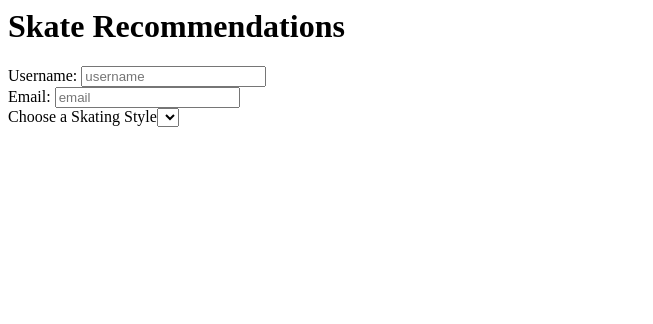
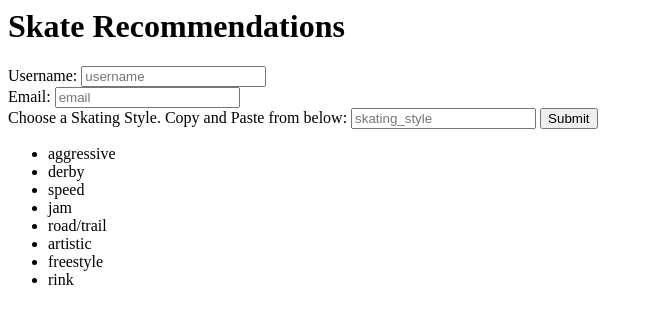
Before and after one commit to tinachip1/nucamp-grad-project, a Flask app: page / in a window 1280 px wide. Shown: the top 324 px of the page, without its empty margins (0-653 px from the left). Run offline with Flask 2, Linux system fonts and the light colour scheme; lists and menus that the app fills with data are empty.

Commit message:
Repository rebuild

```diff
--- a/app.py
+++ b/app.py
@@ -1,12 +1,10 @@
 import sqlite3
 from flask import Flask, render_template, request, session
-#from forms import SkaterInfo
-
-
+import os
 
 
 app = Flask(__name__)
-#app.secret_key = "4E8C15F8-E962-4DA5-8C81-ADB837B67D52"
+app.secret_key = "4E8C15F8-E962-4DA5-8C81-ADB837B67D52"
 
 
 
@@ -14,21 +12,29 @@ app = Flask(__name__)
 def home():
     return render_template("form.html")
 
-@app.route("/userrec/", methods=["POST", "GET"])
+def db_connection():
+    conn = None
+    try:
+        conn = sqlite3.connect("skaterecommendations.db")
+    except sqlite3.error as e:
+        print(e)
+    return conn
+
+@app.route("/userrec/", methods=["POST"])
 def userrec():
+    conn = db_connection()
+    cursor = conn.cursor()
+
     if request.method == "POST":
         try:
             username = request.form["username"]
             email = request.form["email"]
             skating_style = request.form["skating_style"]
 
-            with sqlite3.connect("skaterecommendations.db") as conn:
-                cur = conn.cursor()
+            conn.execute("INSERT INTO skaters (username, email, skating_style) VALUES (?,?,?)",(username, email, skating_style))
 
-                cur.execute("INSERT INTO skaters (username, email, skating_style) VALUES (?,?,?)",(username, email, skating_style))
-
-                conn.commit()
-                msg = "Record successfully added"
+            conn.commit()
+            msg = "Record successfully added"
         except:
             conn.rollback()
             msg = "Error in insert operation"
@@ -38,22 +44,6 @@ def userrec():
             conn.close()
 
 
-@app.route("/input")
-def input():
-    skating_style=sqlite3.execute("SELECT skating_style FROM skating_style")
-    return render_template("form.html",cityList=skating_style )
-    # conn =  sqlite3.connect("skaterecommendations.db")
-    # cur = conn.cursor()
-
-    # cur.execute("SELECT skating_style FROM skating_style")
-
-    # rows = cur.fetchall()
-    # for row in rows:
-    #     print(row)
-    #render template and send the set of tuples to the HTML file for displaying
-    #return render_template("form.html",skating_style=rows )
-
-
 if __name__ == '__main__':
-    app.debug = True
-    app.run()
+    port = int(os.environ.get('PORT', 5000))
+    app.run(debug=True, host='0.0.0.0', port=port)
--- a/templates/form.html
+++ b/templates/form.html
@@ -1,23 +1,20 @@
 <h1>Skate Recommendations</h1>
-<form action="{{ url_for('userrec')}}" method="post">
-<label for="username">Username:</label>
-<input type="text" id="username" name="username" placeholder="username"><br>
-<label for="email">Email:</label>
-<input type="text" id="email" name="email" placeholder="email"><br>
-<!-- <label for="skating_style">Skating Style:</label>
-<input type="text" id="skating_style" name="skating_style" placeholder="skating_style">
-<button type="submit">Submit</button> -->
+<form action="{{url_for('userrec')}}" method="post">
+    <label for="username">Username:</label>
+    <input type="text" id="username" name="username" placeholder="username"><br>
+    <label for="email">Email:</label>
+    <input type="text" id="email" name="email" placeholder="email"><br>
 
-Choose a Skating Style<SELECT name="skating_style">
-    {% for c in skating_style %}
-        <OPTION value={{c.skating_style}}>{{c.skating_style}}</option>
-    {% endfor %}
-    </SELECT>
-
-<!-- <p style="font-family:verdana">
-    Choose Skating Style:<SELECT name="skating_style" style="font-family:verdana">
-    {% for j in skating_style %}
-        <OPTION value={{j[0]}}>{{j[1]}}</OPTION>
-    {% endfor %}
-    </SELECT>
-    </p> -->
+    <label for="skatestyle">Choose a Skating Style. Copy and Paste from below:</label>
+    <input type="text" id="skating_style" name="skating_style" placeholder="skating_style">
+<button type="submit">Submit</button> <br>
+<ul>
+    <li>aggressive</li>
+    <li>derby</li>
+    <li>speed</li>
+    <li>jam</li>
+    <li>road/trail</li>
+    <li>artistic</li>
+    <li>freestyle</li>
+    <li>rink</li>
+</ul>
```
Also changed, not shown: forms.py (deleted, +0 -7 lines), requirements.txt (+19 -0 lines), templates/skaterecommendations.html (deleted, +0 -18 lines), README.md, skaterecommendations.db, 1 other file.
